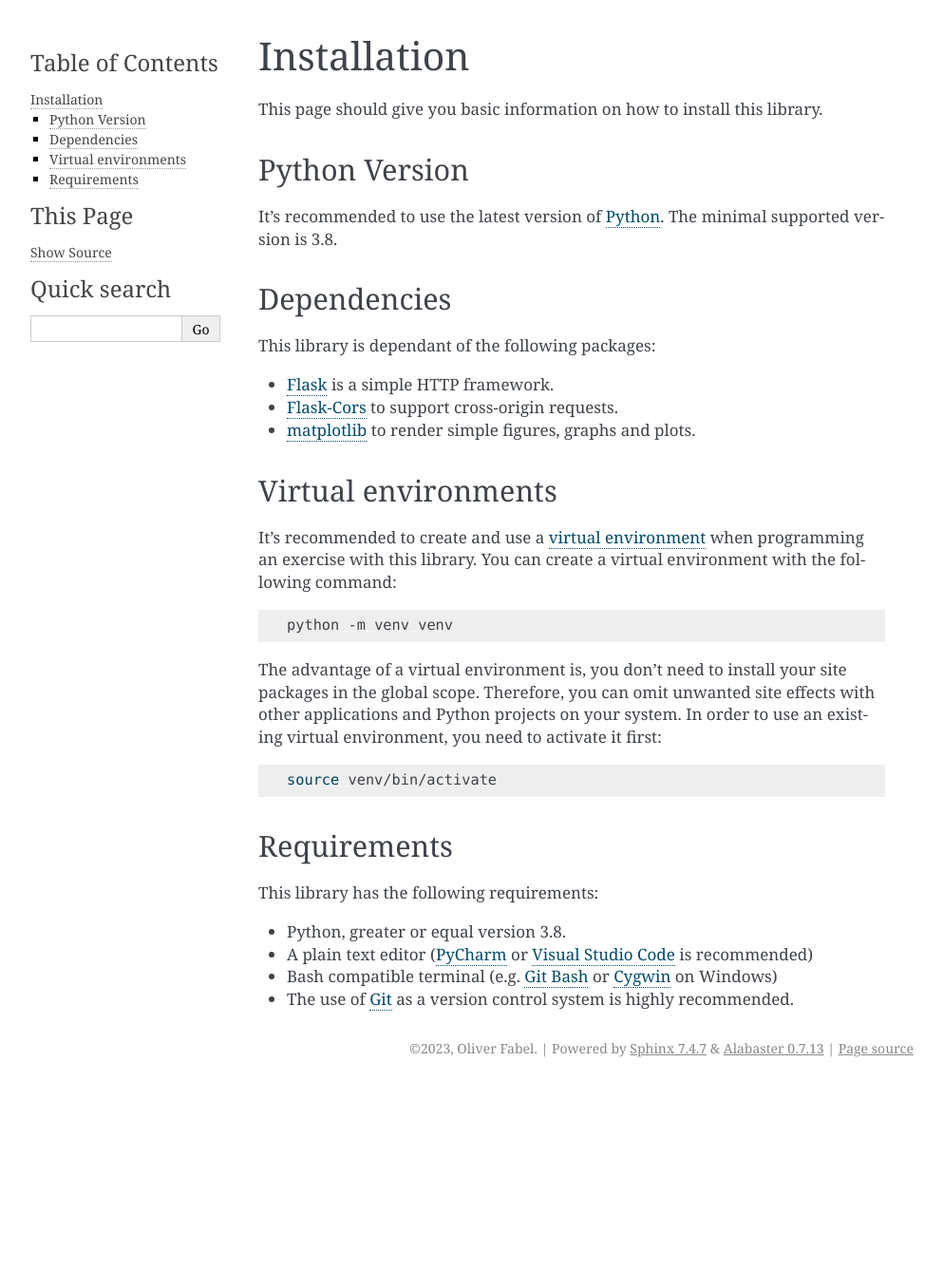
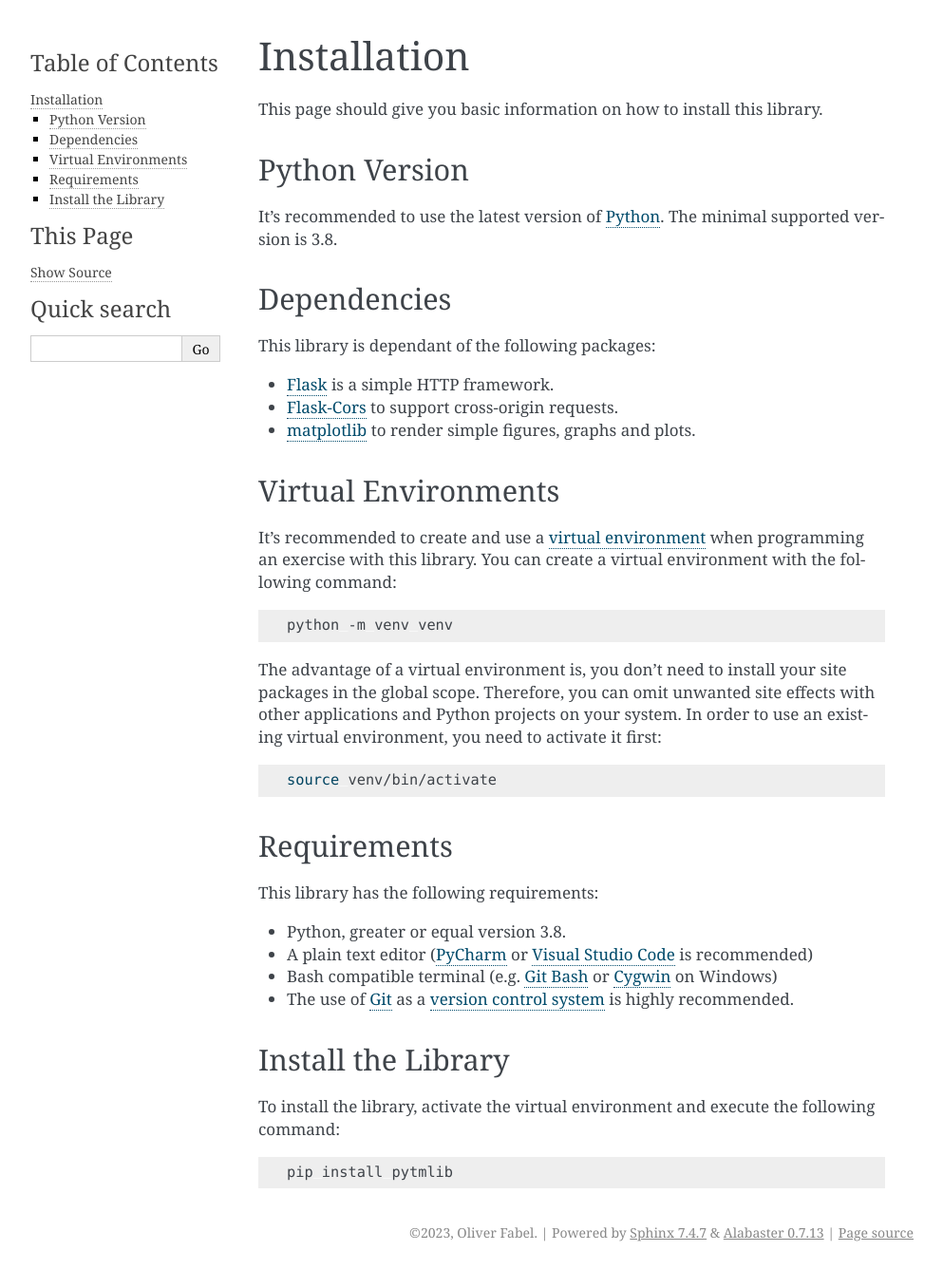
Before and after one commit to ofabel/pytm-bootstrap, a Sphinx documentation site: the page built from docs/installation.md, in a window 1280 px wide and 1337 px high. Shown: the whole window at 95% size, without its empty margins (148-1141 px from the left). Built offline with Sphinx 7.4.7, drawn with Linux system fonts in a browser that asks for light colours.

````diff
--- a/docs/installation.md
+++ b/docs/installation.md
@@ -14,7 +14,7 @@ This library is dependant of the following packages:
 * [Flask-Cors](https://pypi.org/project/Flask-Cors/) to support cross-origin requests.
 * [matplotlib](https://pypi.org/project/matplotlib/) to render simple figures, graphs and plots.
 
-## Virtual environments
+## Virtual Environments
 
 It's recommended to create and use a [virtual environment](https://docs.python.org/3/library/venv.html) when
 programming an exercise with this library. You can create a virtual environment with the following command:
@@ -39,4 +39,13 @@ This library has the following requirements:
 * A plain text editor ([PyCharm](https://www.jetbrains.com/pycharm/)
   or [Visual Studio Code](https://code.visualstudio.com/) is recommended)
 * Bash compatible terminal (e.g. [Git Bash](https://gitforwindows.org/) or [Cygwin](https://www.cygwin.com) on Windows)
-* The use of [Git](https://git-scm.com/) as a version control system is highly recommended.
+* The use of [Git](https://git-scm.com/) as a [version control system](https://en.wikipedia.org/wiki/Version_control) is
+  highly recommended.
+
+## Install the Library
+
+To install the library, activate the virtual environment and execute the following command:
+
+```shell
+pip install pytmlib
+```
--- a/docs/quickstart.rst
+++ /dev/null
@@ -1,2 +0,0 @@
-Quickstart
-==========
````
Also changed, not shown: docs/index.rst (+12 -1 lines), docs/quickstart.md (added, +4 -0 lines), 3 other files.
